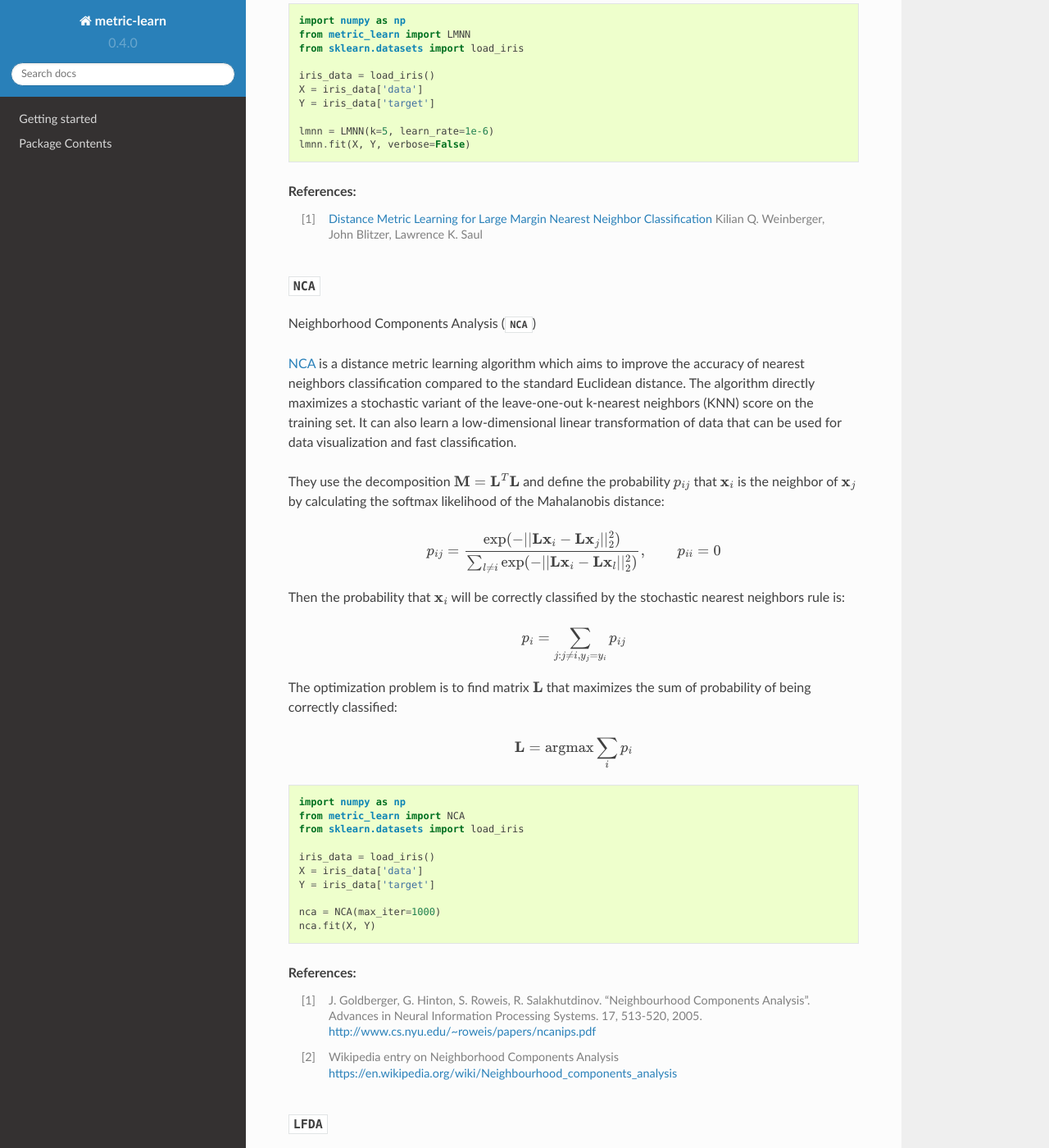
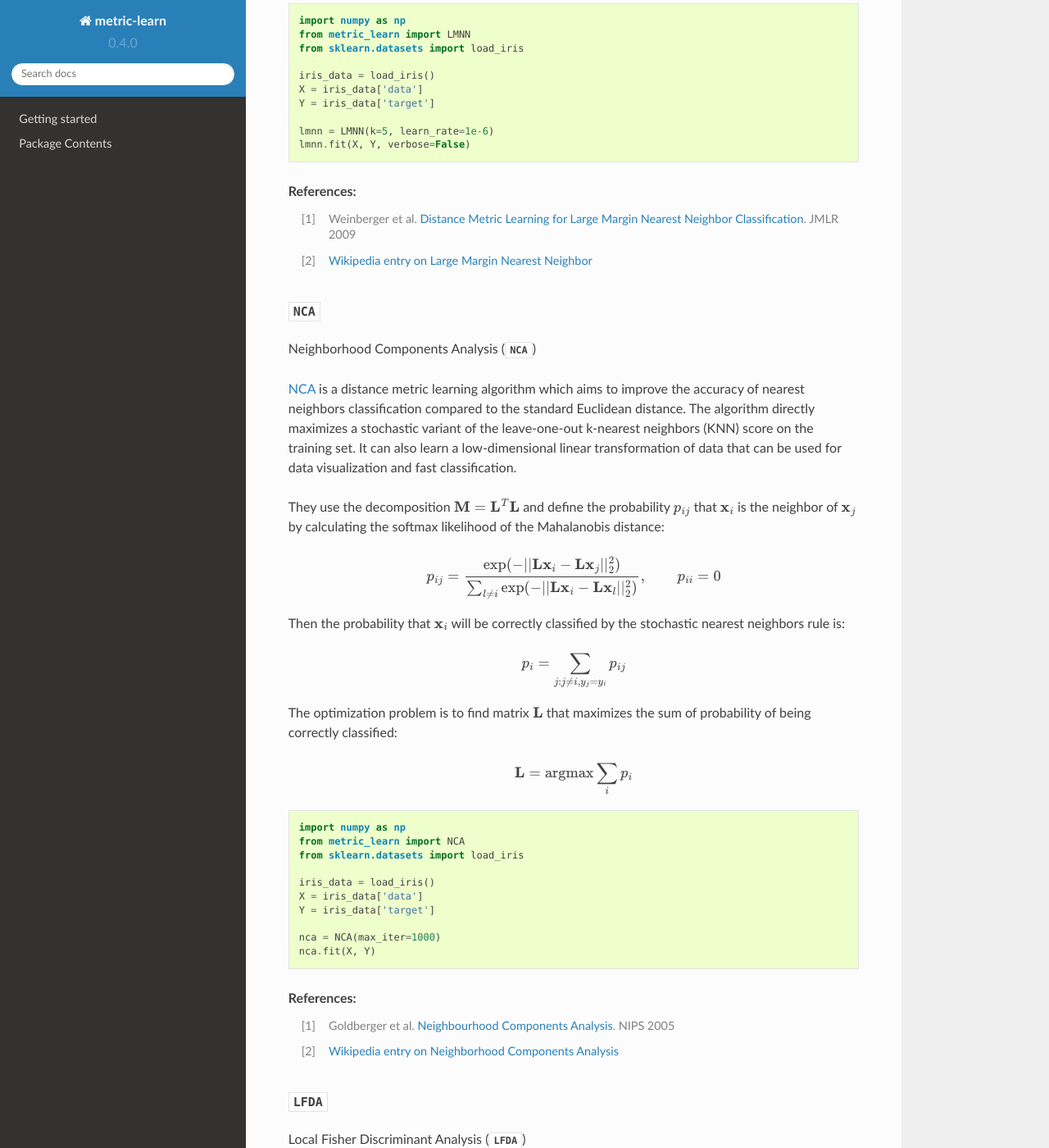
Before and after one commit to scikit-learn-contrib/metric-learn, a Sphinx documentation site: the page built from doc/supervised.rst, in a window 1280 px wide and 1400 px high, scrolled down 2748 px. Shown: the whole window at 82% size. Built offline with Sphinx 7.4.7 and the Read the Docs theme 2.0.0, drawn with Linux system fonts in a browser that asks for light colours; pages that are not in the unit, such as notebooks, are missing from menus; some of the changed text lies outside the part shown.

Commit message:
fix links and uniformize refs

```diff
--- a/doc/supervised.rst
+++ b/doc/supervised.rst
@@ -157,11 +157,13 @@ indicates :math:`\mathbf{x}_{i}, \mathbf{x}_{j}` belong to different class,
 
 .. topic:: References:
 
-    .. [1] `Distance Metric Learning for Large Margin Nearest Neighbor
-       Classification
-       <http://papers.nips.cc/paper/2795-distance-metric-learning-for-large
-       -margin -nearest-neighbor-classification>`_ Kilian Q. Weinberger, John
-       Blitzer, Lawrence K. Saul
+    .. [1] Weinberger et al. `Distance Metric Learning for Large Margin
+       Nearest Neighbor Classification
+       <http://jmlr.csail.mit.edu/papers/volume10/weinberger09a/weinberger09a.pdf>`_.
+       JMLR 2009
+
+    .. [2] `Wikipedia entry on Large Margin Nearest Neighbor <https://en.wikipedia.org/wiki/Large_margin_nearest_neighbor>`_
+
 
 .. _nca:
 
@@ -219,13 +221,12 @@ the sum of probability of being correctly classified:
 
 .. topic:: References:
 
-    .. [1] J. Goldberger, G. Hinton, S. Roweis, R. Salakhutdinov.
-       "Neighbourhood Components Analysis". Advances in Neural Information
-       Processing Systems. 17, 513-520, 2005.
-       http://www.cs.nyu.edu/~roweis/papers/ncanips.pdf
+    .. [1] Goldberger et al.
+       `Neighbourhood Components Analysis <https://papers.nips.cc/paper/2566-neighbourhood-components-analysis.pdf>`_.
+       NIPS 2005
 
-    .. [2] Wikipedia entry on Neighborhood Components Analysis
-       https://en.wikipedia.org/wiki/Neighbourhood_components_analysis
+    .. [2] `Wikipedia entry on Neighborhood Components Analysis <https://en.wikipedia.org/wiki/Neighbourhood_components_analysis>`_
+
 
 .. _lfda:
 
@@ -293,13 +294,13 @@ same class are not imposed to be close.
 
 .. topic:: References:
 
-    .. [1] `Dimensionality Reduction of Multimodal Labeled Data by Local
-       Fisher Discriminant Analysis <http://www.ms.k.u-tokyo.ac.jp/2007/LFDA
-       .pdf>`_ Masashi Sugiyama.
+    .. [1] Sugiyama. `Dimensionality Reduction of Multimodal Labeled Data by Local
+       Fisher Discriminant Analysis <http://www.jmlr.org/papers/volume8/sugiyama07b/sugiyama07b.pdf>`_.
+       JMLR 2007
 
-    .. [2] `Local Fisher Discriminant Analysis on Beer Style Clustering
+    .. [2] Tang. `Local Fisher Discriminant Analysis on Beer Style Clustering
        <https://gastrograph.com/resources/whitepapers/local-fisher
-       -discriminant-analysis-on-beer-style-clustering.html#>`_ Yuan Tang.
+       -discriminant-analysis-on-beer-style-clustering.html#>`_.
 
 .. _mlkr:
 
@@ -361,9 +362,8 @@ calculating a weighted average of all the training samples:
 
 .. topic:: References:
 
-    .. [1] `Metric Learning for Kernel Regression <http://proceedings.mlr.
-       press/v2/weinberger07a/weinberger07a.pdf>`_ Kilian Q. Weinberger,
-       Gerald Tesauro
+    .. [1] Weinberger et al. `Metric Learning for Kernel Regression <http://proceedings.mlr.
+       press/v2/weinberger07a/weinberger07a.pdf>`_. AISTATS 2007
 
 
 .. _supervised_version:
```
Also changed, not shown: doc/weakly_supervised.rst (+14 -20 lines).
